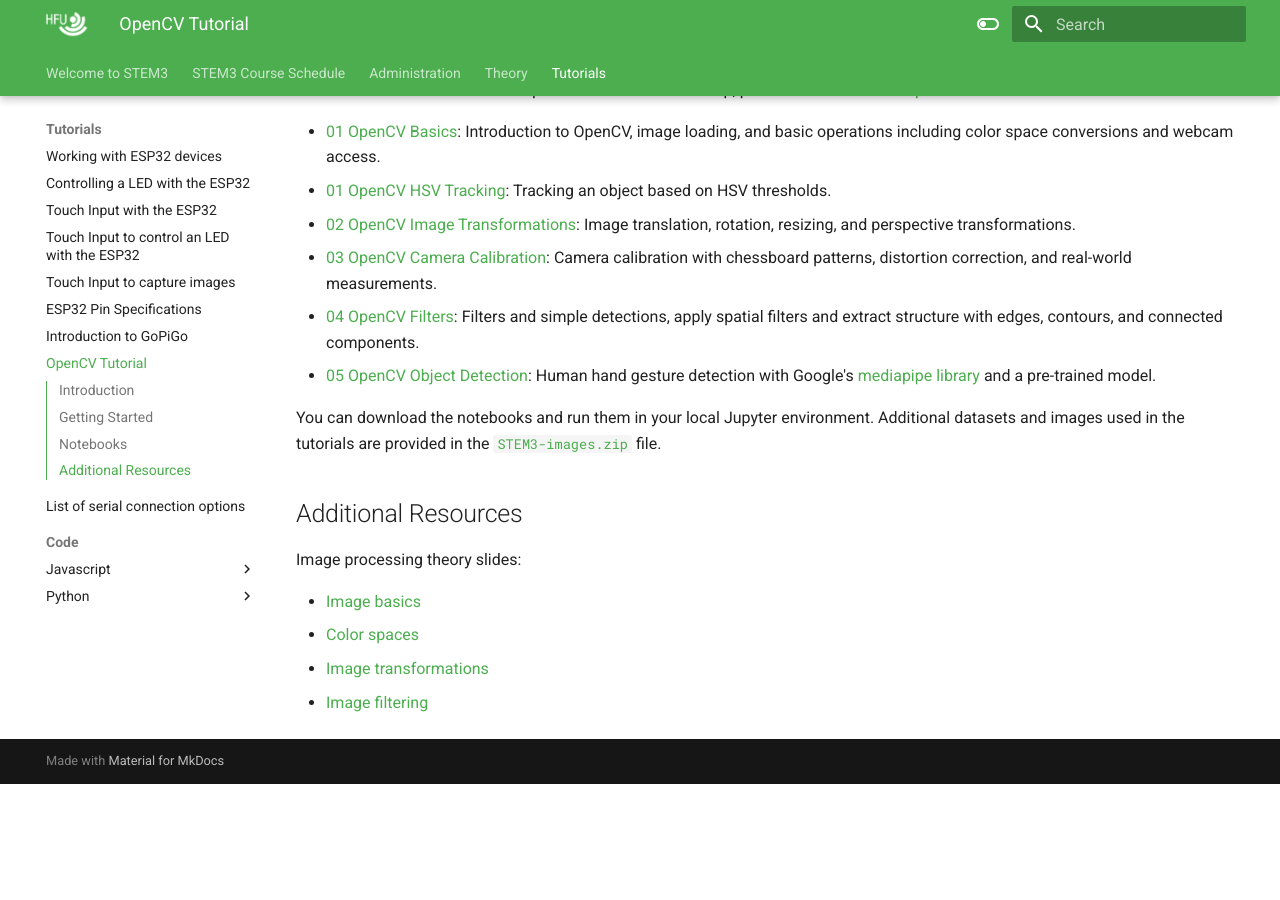
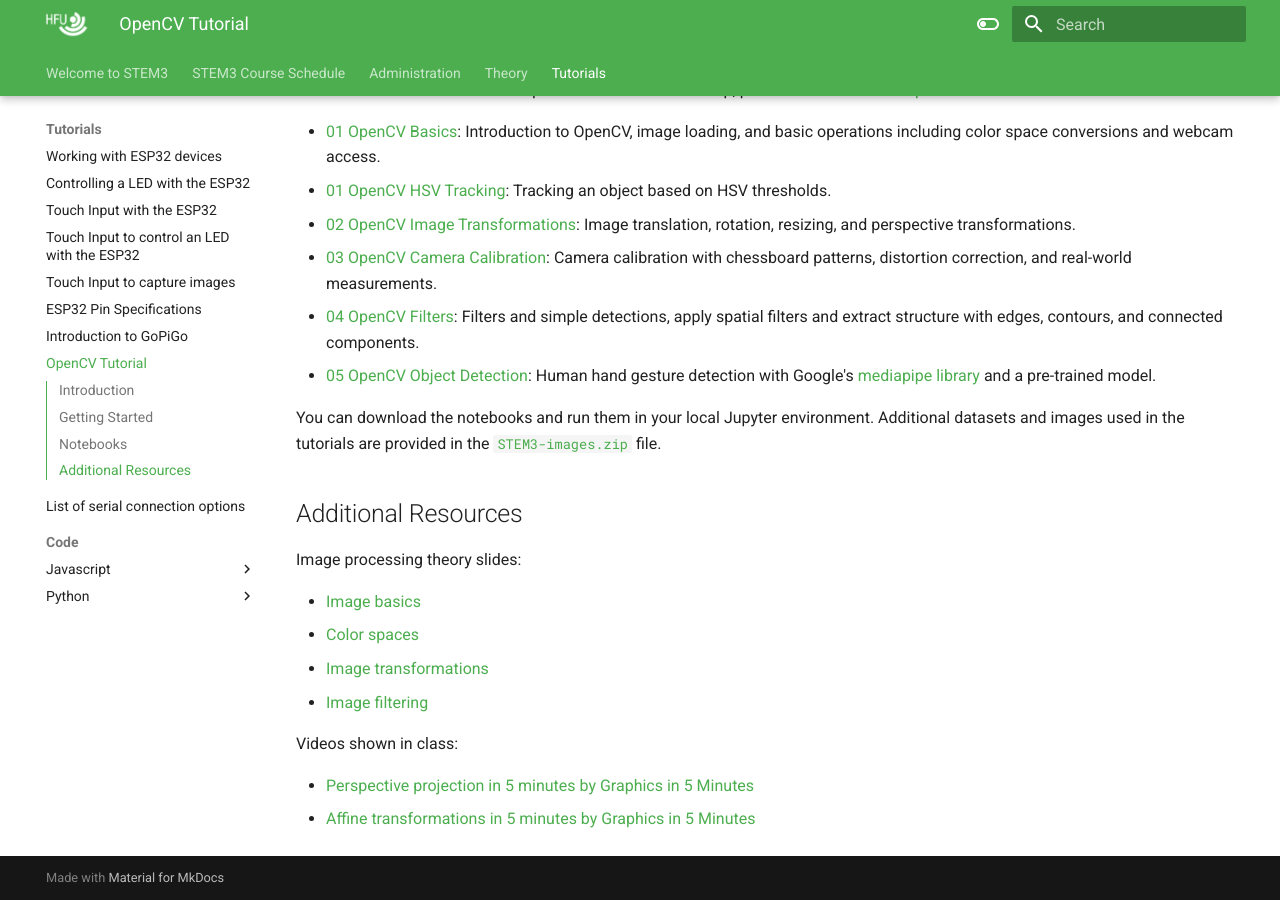
Before and after one commit to HFU-GMB-STEM/STEM3-course, an MkDocs documentation site: the page built from docs/tutorials/OpenCV.md, in a window 1280 px wide and 900 px high, scrolled down 737 px. Built offline with MkDocs 1.6.1 and Material for MkDocs 9.7.7, drawn with Linux system fonts in a browser that asks for light colours; before the commit the page ends 1521 px from its top, so only the background shows below that.

```diff
--- a/docs/tutorials/OpenCV.md
+++ b/docs/tutorials/OpenCV.md
@@ -33,3 +33,8 @@ Image processing theory slides:
 - [Color spaces](../theory/STEM3-ColorSpaces.pdf)
 - [Image transformations](../theory/STEM3-ImageTransformations.pdf)
 - [Image filtering](../theory/STEM3-ImageFilters.pdf)
+
+Videos shown in class:
+
+- [Perspective projection in 5 minutes by Graphics in 5 Minutes](https://www.youtube.com/watch?v=F5WA26W4JaM)
+- [Affine transformations in 5 minutes by Graphics in 5 Minutes](https://www.youtube.com/watch?v=AheaTd_l5Is)
```
Also changed, not shown: docs/course-schedule.md (+2 -2 lines).
